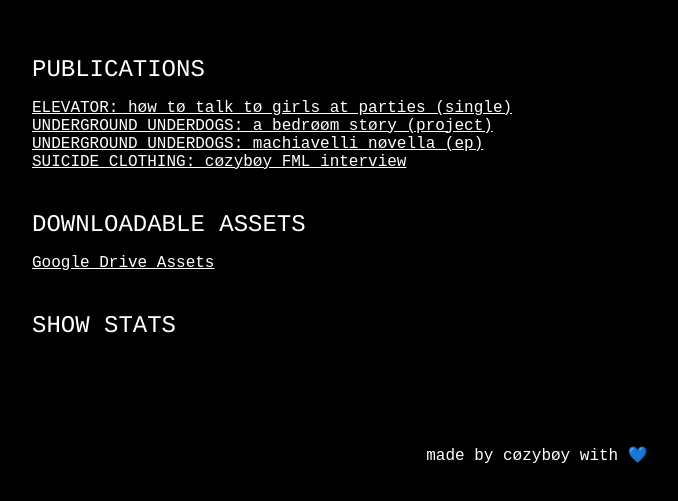
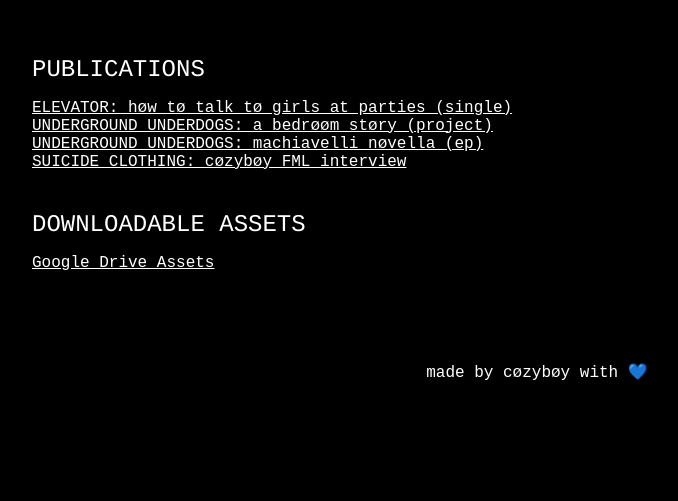
Before and after one commit to ETS-ReactNative4/cozyboy-website, a React (Create React App) app: page /epk in a window 1280 px wide. Shown: the part 8291-8792 px from the top of the page, without its empty margins (103-781 px from the left). After the commit the page ends 8723 px from the top, so only its background shows below. Built offline with nearby package versions, Linux system fonts and the light colour scheme; grey boxes are pictures that could not be loaded.

Commit message:
added the switch for stats

```diff
--- a/src/components/Epk.js
+++ b/src/components/Epk.js
@@ -3,8 +3,15 @@ import React, { Component } from 'react';
 import './Epk.css';
 
 export default class Epk extends Component {
-  state = {
-    showStats: false,
+  constructor(props) {
+    super(props);
+
+    const search = props.location.search;
+
+    this.state = {
+      showStats: false,
+      isStats: search.includes('stats=true'),
+    }
   }
 
   showStats() {
@@ -35,6 +42,7 @@ export default class Epk extends Component {
   render() {
     const {
       showStats,
+      isStats,
     } = this.state;
 
     return (
@@ -140,13 +148,22 @@ export default class Epk extends Component {
           <a
             href="https://drive.google.com/drive/folders/1rUOR5pKXeFZ78nFIgh17Pzl8-t7-OTtv?usp=sharing"
             target="_blank"
-          >Google Drive Assets</a>
+          >
+            Google Drive Assets
+          </a>
         </div>
 
-        <div className="epkInfoSection">
-          <h2 className="clickableInfoSection" onClick={this.showStats.bind(this)}>{showStats ? 'HIDE' : 'SHOW'} STATS</h2>
-          {showStats ? this.stats() : null}
-        </div>
+        {isStats ?
+          <div className="epkInfoSection">
+            <h2 className="clickableInfoSection" onClick={this.showStats.bind(this)}>
+              {showStats ? 'HIDE' : 'SHOW'} STATS
+            </h2>
+            {showStats ? this.stats() : null}
+          </div>
+          :
+          null
+        }
+
       </div>
     )
   }
```
